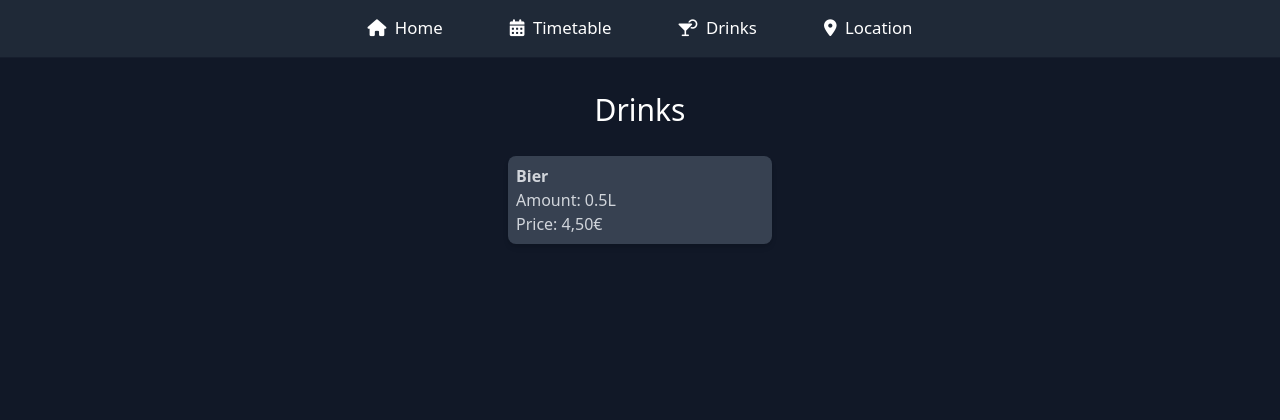
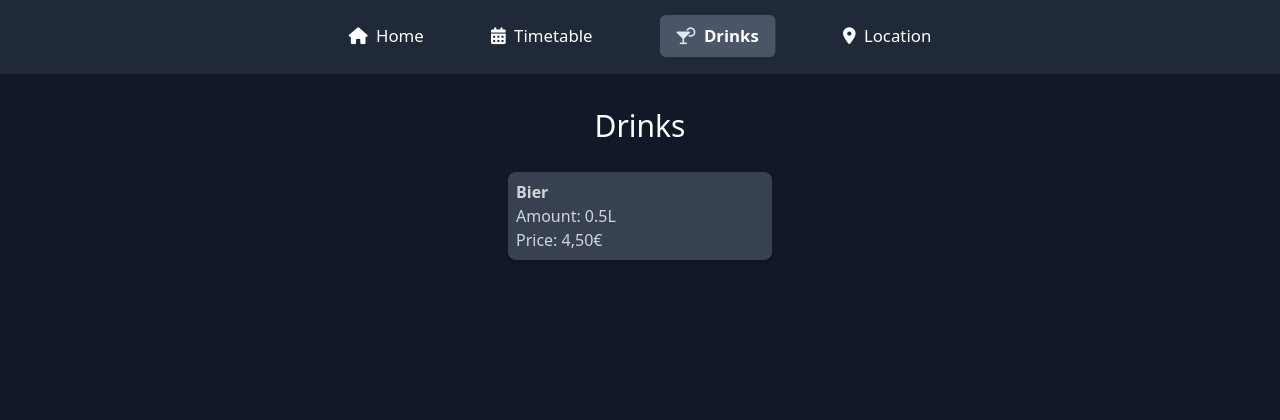
Before and after one commit to iwLain/RaveInfo, a Flask app: page /drinks in a window 1280 px wide. Shown: the top 420 px of the page. Run offline with Flask 2, Linux system fonts and the light colour scheme; style sheets or scripts are compiled from the project's sources; some libraries are stand-ins or nearby versions.

Commit message:
added indication for current page

```diff
--- a/templates/base.html
+++ b/templates/base.html
@@ -25,26 +25,33 @@
         .scale-up {
             animation: scaleUp 0.3s ease-in-out;
         }
+
+        .active {
+            background-color: #4A5568; /* Tailwind's gray-700 */
+            color: #E2E8F0; /* Tailwind's gray-200 */
+            border-radius: 0.375rem; /* Tailwind's rounded-md */
+            padding: 0.5rem 1rem;
+        }
     </style>
 </head>
 <body class="bg-gray-900 text-white flex flex-col min-h-screen">
     <nav class="bg-gray-800 p-4 fade-in transition duration-300 ease-in-out transform hover:scale-105">
         <ul class="flex justify-center space-x-4 md:space-x-8 lg:space-x-12 xl:space-x-16 2xl:space-x-20">
-            <li class="flex items-center space-x-2 hover:text-indigo-400">
-                <i class="fas fa-home text-white"></i>
-                <a href="/" class="text-white">Home</a>
+            <li class="flex items-center space-x-2 hover:text-indigo-400 {% if request.path == '/' %}active{% endif %}">
+                <i class="fas fa-home"></i>
+                <a href="/" class="text-white {% if request.path == '/' %}font-bold{% endif %}">Home</a>
             </li>
-            <li class="flex items-center space-x-2 hover:text-indigo-400">
-                <i class="fas fa-calendar-alt text-white"></i>
-                <a href="/schedule" class="text-white">Timetable</a>
+            <li class="flex items-center space-x-2 hover:text-indigo-400 {% if request.path == '/schedule' %}active{% endif %}">
+                <i class="fas fa-calendar-alt"></i>
+                <a href="/schedule" class="text-white {% if request.path == '/schedule' %}font-bold{% endif %}">Timetable</a>
             </li>
-            <li class="flex items-center space-x-2 hover:text-indigo-400">
-                <i class="fas fa-cocktail text-white"></i>
-                <a href="/drinks" class="text-white">Drinks</a>
+            <li class="flex items-center space-x-2 hover:text-indigo-400 {% if request.path == '/drinks' %}active{% endif %}">
+                <i class="fas fa-cocktail"></i>
+                <a href="/drinks" class="text-white {% if request.path == '/drinks' %}font-bold{% endif %}">Drinks</a>
             </li>
-            <li class="flex items-center space-x-2 hover:text-indigo-400">
-                <i class="fas fa-map-marker-alt text-white"></i>
-                <a href="/location" class="text-white">Location</a>
+            <li class="flex items-center space-x-2 hover:text-indigo-400 {% if request.path == '/location' %}active{% endif %}">
+                <i class="fas fa-map-marker-alt"></i>
+                <a href="/location" class="text-white {% if request.path == '/location' %}font-bold{% endif %}">Location</a>
             </li>
         </ul>
     </nav>
```
